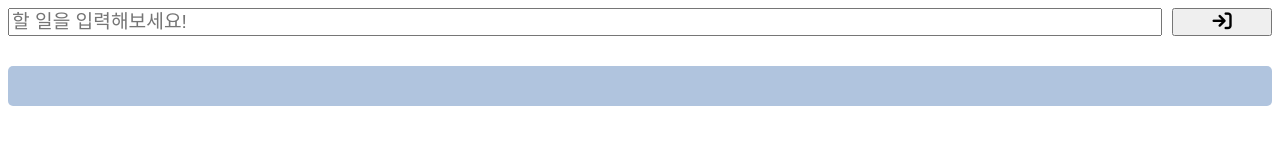
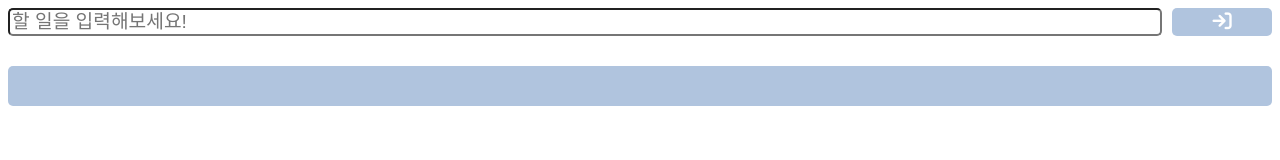
Before and after one commit to jhyun-k/study_alone, a plain HTML site: page todolist/index.html in a window 1280 px wide. Drawn offline with Linux system fonts and the light colour scheme.

Commit message:
style 수정

```diff
--- a/todolist/app.js
+++ b/todolist/app.js
@@ -58,7 +58,7 @@
     }
 
     li.addEventListener('click',()=>{
-        li.classList.toggle('done')
+        li.classList.toggle('done');
         //할 일 업데이트 함수
         buildTask()
         console.log(val)
--- a/todolist/style.css
+++ b/todolist/style.css
@@ -28,12 +28,22 @@
 .main header input{
     font-size: 1.2em;
     flex-grow: 1;
+    border-radius: 5px;
 }
 
 .main header button {
     flex-shrink: 0;
     font-size: 1.2em;
     flex-basis: 100px;
+    border: none;
+    background-color: lightsteelblue;
+    color: white;
+    border-radius: 5px;
+    cursor: pointer;
+    transition: .3s;
+}
+.main header button:hover{
+    background-color: midnightblue;
 }
 
 .main .list_todo{
@@ -74,8 +84,10 @@
     background-color: rgb(180, 216, 228);
 }
 
-.list_todo .done{
+.main .list_todo .done{
     text-decoration: line-through;
+    color: grey;
+
 }
 
 .txt_invalid{
```
